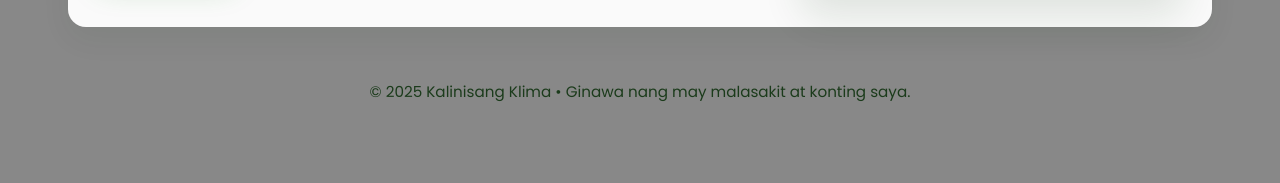
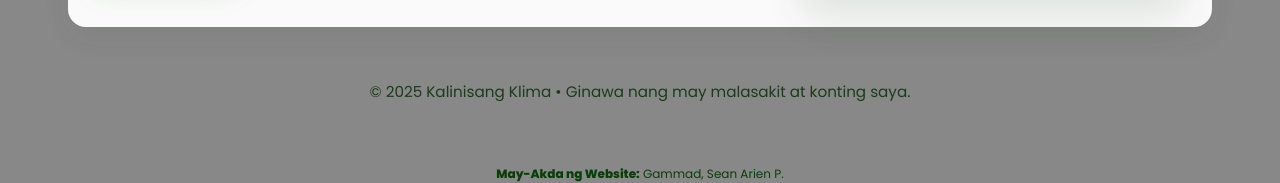
Before and after one commit to CleaningCampaigns/CleaningCampaigns.com.ph, a plain HTML site: page index.html in a window 1280 px wide. Shown: the part 2426-2609 px from the top of the page. Before the commit the page ends 2579 px from the top, so only its background shows below. Drawn offline with Linux system fonts and the light colour scheme.

Commit message:
Update index.html

```diff
--- a/index.html
+++ b/index.html
@@ -403,5 +403,8 @@
     startIdle();
 
   </script>
+  <p style="text-align: center; font-size: 12px;">
+  <strong>May-Akda ng Website:</strong> Gammad, Sean Arien P.
+</p>
 </body>
 </html>
```
